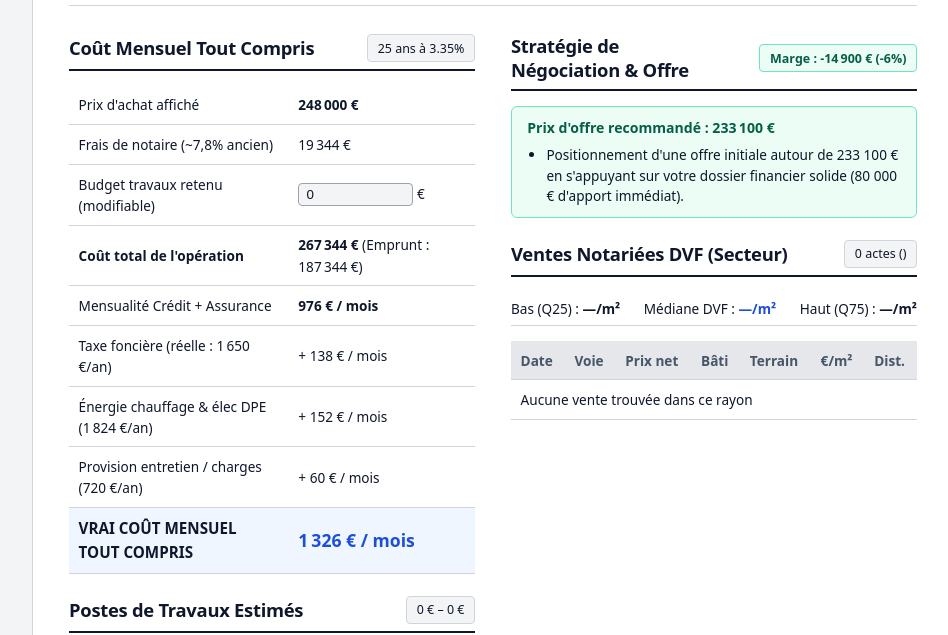
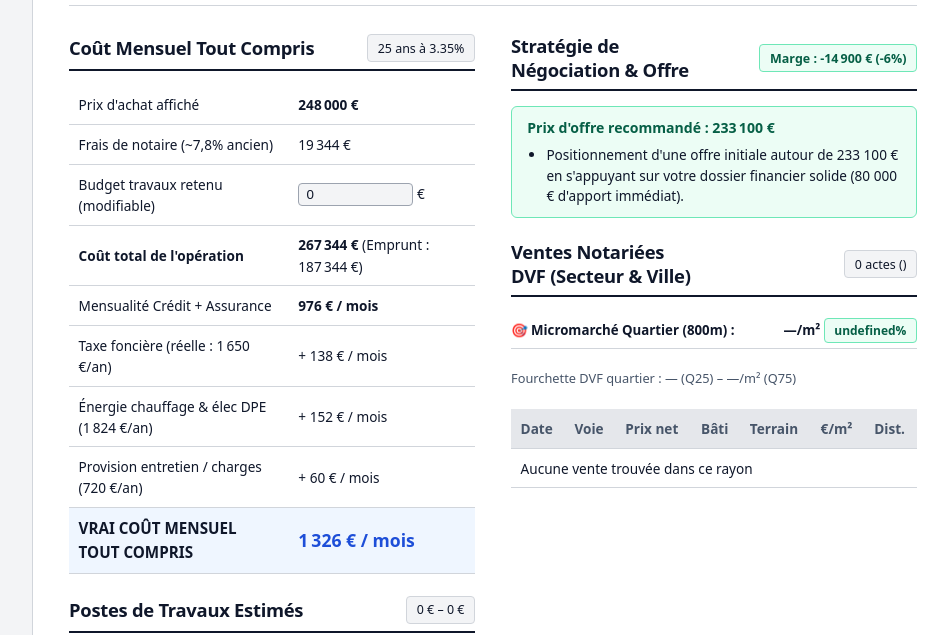
Before and after one commit to earywen/rechercheimmo, a FastAPI app: page / in a window 1280 px wide, after a click that opens the changed part. Shown: the part 488-1123 px from the top of the page, without its empty margins (327-1275 px from the left). Run offline with FastAPI, Linux system fonts and the light colour scheme; data comes from the database, SQL or seed files in the repository.

Commit message:
feat(dvf): comparateur DVF à 3 échelles (quartier, rue, et commune globale MoteurImmo)

```diff
--- a/static/app.js
+++ b/static/app.js
@@ -627,13 +627,33 @@ function renderDetail(item) {
             </div>
 
             <div class="section-header" style="margin-top:0.5rem;">
-              <h3>Ventes Notariées DVF (Secteur)</h3>
+              <h3>Ventes Notariées DVF (Secteur &amp; Ville)</h3>
               <span class="tag">${dvf.count || 0} actes (${dvf.verdict || ""})</span>
             </div>
-            <div style="display:flex; justify-content:space-between; padding:0.4rem 0; border-bottom:1px solid var(--border); font-size:0.85rem;">
-              <span>Bas (Q25) : <strong>${fmtEur(dvf.q25_price_m2)}/m²</strong></span>
-              <span>Médiane DVF : <strong style="color:var(--accent);">${fmtEur(dvf.median_price_m2)}/m²</strong></span>
-              <span>Haut (Q75) : <strong>${fmtEur(dvf.q75_price_m2)}/m²</strong></span>
+            <div style="display:flex; flex-direction:column; gap:0.4rem; padding:0.5rem 0; border-bottom:1px solid var(--border); font-size:0.83rem;">
+              <div style="display:flex; justify-content:space-between; align-items:center;">
+                <span>🎯 <strong>Micromarché Quartier (${dvf.radius_used_m || 800}m) :</strong></span>
+                <span><strong>${fmtEur(dvf.median_price_m2)}/m²</strong> <span class="tag ${dvf.diff_vs_median_pct > 10 ? 'tag-alert' : 'tag-ok'}" style="font-size:0.75rem;">${dvf.diff_vs_median_pct > 0 ? '+' : ''}${dvf.diff_vs_median_pct}%</span></span>
+              </div>
+              ${
+                dvf.street_median_m2
+                  ? `<div style="display:flex; justify-content:space-between; align-items:center;">
+                      <span>📍 <strong>Voie &amp; Rues proches (&lt;220m) :</strong></span>
+                      <span><strong>${fmtEur(dvf.street_median_m2)}/m²</strong> <span class="tag" style="font-size:0.75rem;">${(dvf.street_diff_pct || 0) > 0 ? "+" : ""}${dvf.street_diff_pct || 0}%</span></span>
+                    </div>`
+                  : ""
+              }
+              ${
+                dvf.commune_median_m2
+                  ? `<div style="display:flex; justify-content:space-between; align-items:center; color:var(--ink-muted);">
+                      <span>🏙️ <strong>Moyenne Ville de ${dvf.commune_name || "Rouen"} (MoteurImmo) :</strong></span>
+                      <span><strong>${fmtEur(dvf.commune_median_m2)}/m²</strong> <span class="tag" style="font-size:0.75rem;">${(dvf.commune_diff_pct || 0) > 0 ? "+" : ""}${dvf.commune_diff_pct || 0}%</span></span>
+                    </div>`
+                  : ""
+              }
+            </div>
+            <div style="display:flex; justify-content:space-between; padding:0.35rem 0; font-size:0.8rem; color:var(--ink-muted);">
+              <span>Fourchette DVF quartier : ${fmtEur(dvf.q25_price_m2)} (Q25) – ${fmtEur(dvf.q75_price_m2)}/m² (Q75)</span>
             </div>
             <div style="max-height:280px; overflow-y:auto;">
               <table class="data-table">
--- a/templates/index.html
+++ b/templates/index.html
@@ -11,7 +11,7 @@
   </script>
   <title>Recherche Immo — Rouen Métropole</title>
   <link rel="stylesheet" href="https://unpkg.com/leaflet@1.9.4/dist/leaflet.css" />
-  <link rel="stylesheet" href="/static/style.css?v=2.7" />
+  <link rel="stylesheet" href="/static/style.css?v=2.8" />
 </head>
 <body>
   <header class="topbar">
@@ -265,6 +265,6 @@
   </dialog>
 
   <script src="https://unpkg.com/leaflet@1.9.4/dist/leaflet.js"></script>
-  <script src="/static/app.js?v=2.7"></script>
+  <script src="/static/app.js?v=2.8"></script>
 </body>
 </html>
```
Also changed, not shown: src/dvf_service.py (+26 -1 lines).
